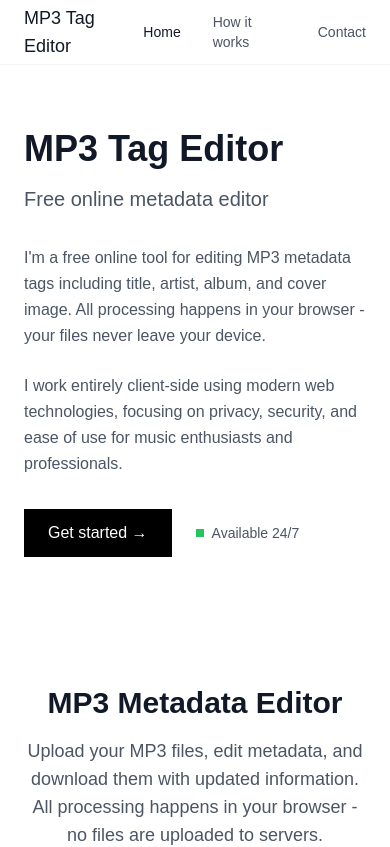
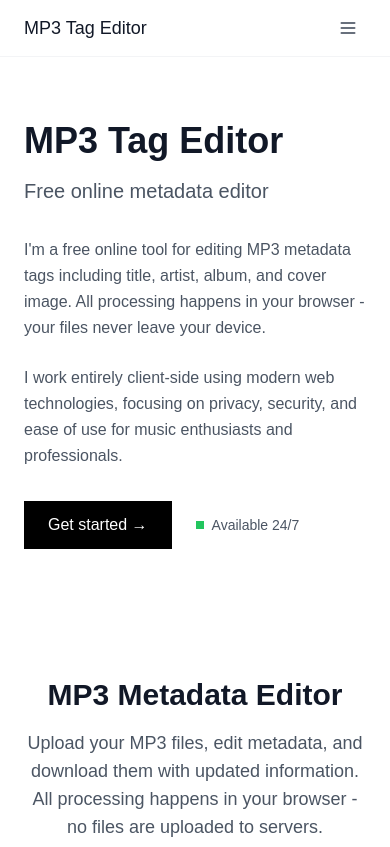
Before and after one commit to Manish-Tamang/mp3-metadata-editor, a Next.js app: page / in a window 390 px wide. Shown: the top 847 px of the page. Built offline with nearby package versions, Linux system fonts and the light colour scheme; a web font is replaced by a local one.

Commit message:
nav: responsive mobile menu (hamburger + slide-down)

```diff
--- a/components/Navbar.tsx
+++ b/components/Navbar.tsx
@@ -2,9 +2,12 @@
 
 import Link from "next/link"
 import { usePathname } from "next/navigation"
+import { useState } from "react"
+import { Menu, X } from "lucide-react"
 
 export function Navbar() {
   const pathname = usePathname()
+  const [open, setOpen] = useState(false)
 
   const navItems = [
     { href: "/", label: "Home" },
@@ -15,25 +18,48 @@ export function Navbar() {
   return (
     <nav className="border-b border-gray-100">
       <div className="max-w-4xl mx-auto px-6">
-        <div className="flex items-center justify-between h-16">
+        <div className="flex items-center justify-between h-14">
           <Link href="/" className="text-lg font-medium text-gray-900">
             MP3 Tag Editor
           </Link>
 
-          <div className="flex items-center space-x-8">
+          <div className="hidden md:flex items-center space-x-8">
             {navItems.map((item) => (
               <Link
                 key={item.href}
                 href={item.href}
-                className={`text-sm ${
-                  pathname === item.href ? "text-gray-900 font-medium" : "text-gray-600 hover:text-gray-900"
-                }`}
+                className={`text-sm ${pathname === item.href ? "text-gray-900 font-medium" : "text-gray-600 hover:text-gray-900"}`}
               >
                 {item.label}
               </Link>
             ))}
           </div>
+
+          <button
+            aria-label="Toggle navigation"
+            className="md:hidden p-2 text-gray-700 hover:text-gray-900"
+            onClick={() => setOpen((v) => !v)}
+          >
+            {open ? <X className="h-5 w-5" /> : <Menu className="h-5 w-5" />}
+          </button>
         </div>
+
+        {open && (
+          <div className="md:hidden border-t border-gray-100">
+            <div className="py-2 flex flex-col">
+              {navItems.map((item) => (
+                <Link
+                  key={item.href}
+                  href={item.href}
+                  onClick={() => setOpen(false)}
+                  className={`px-1 py-2 text-sm ${pathname === item.href ? "text-gray-900 font-medium" : "text-gray-700 hover:text-gray-900"}`}
+                >
+                  {item.label}
+                </Link>
+              ))}
+            </div>
+          </div>
+        )}
       </div>
     </nav>
   )
```
